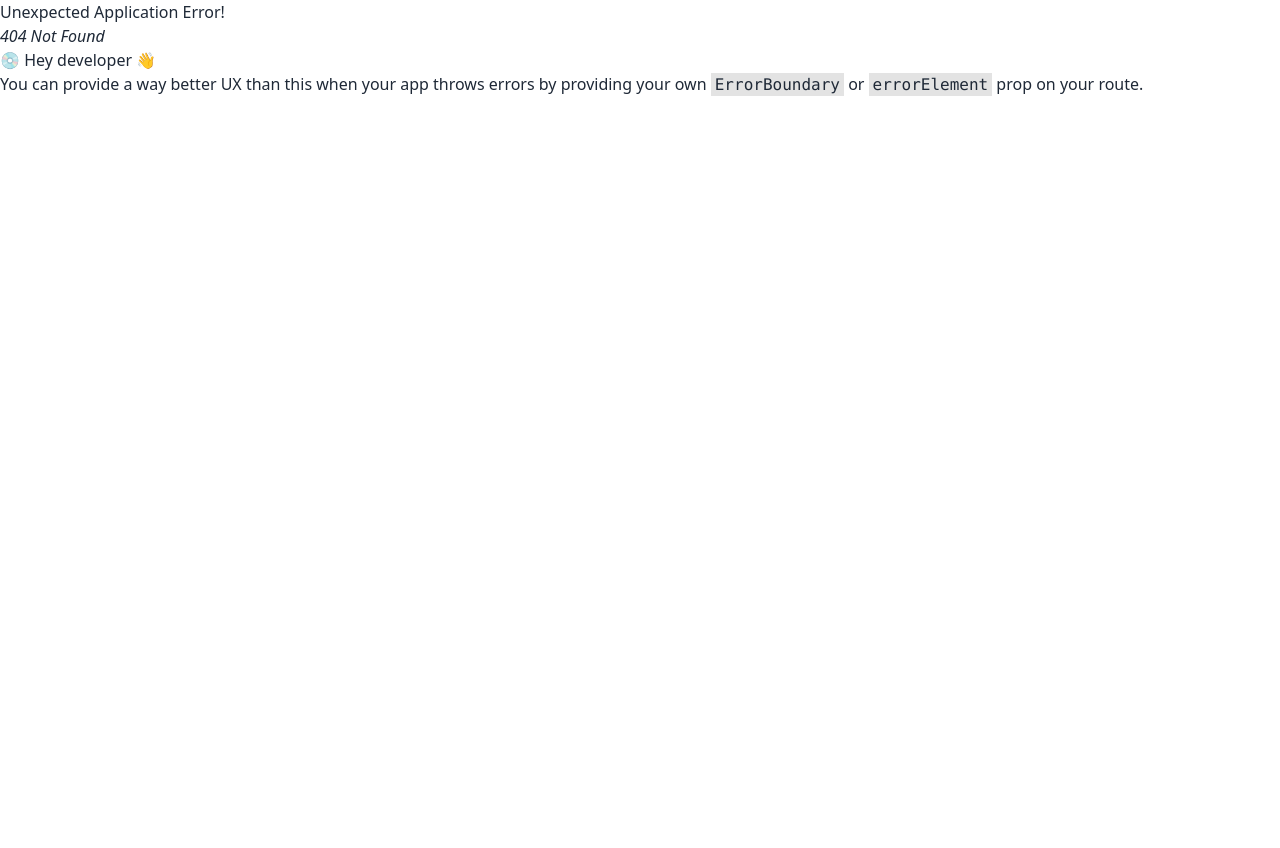
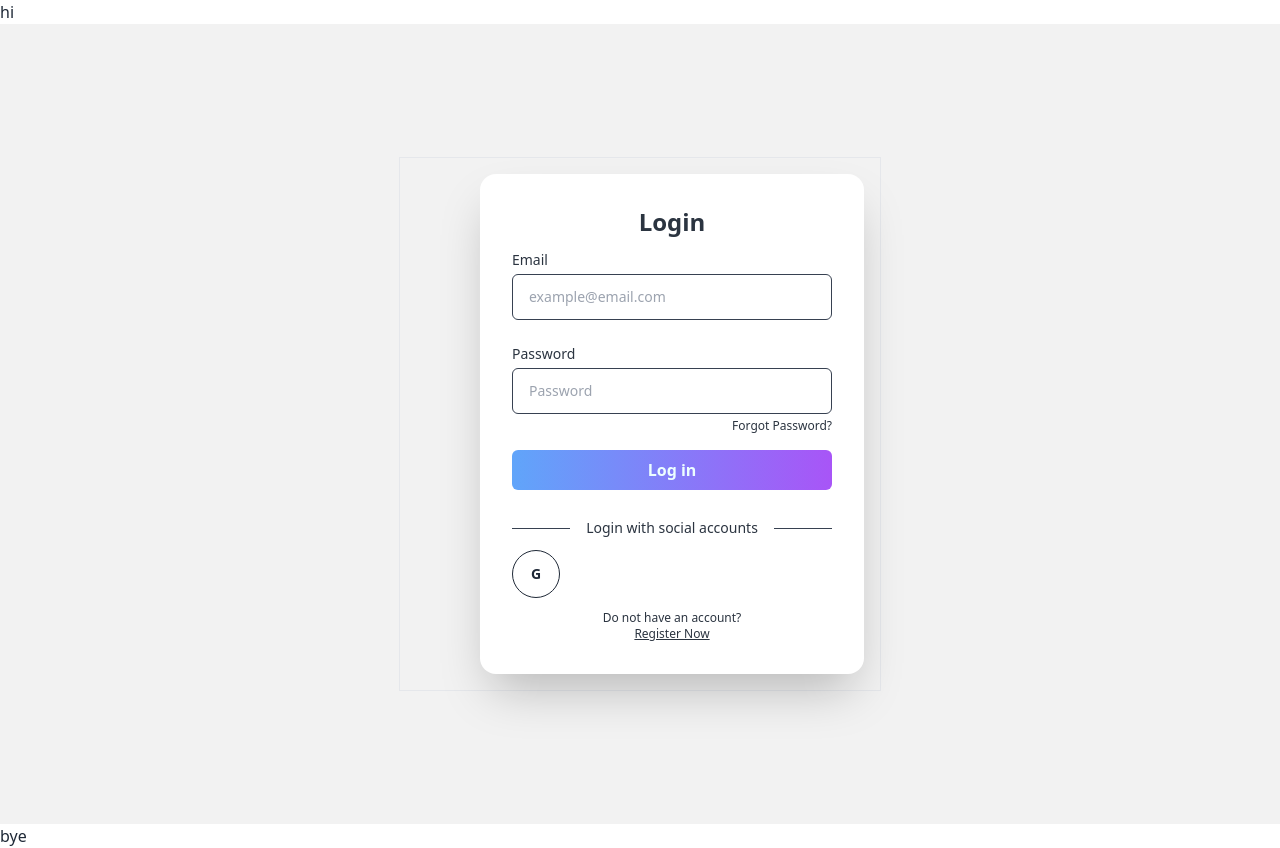
Before and after one commit to taherul77/Fashion-Design-Course, a React (Vite) app: page /login in a window 1280 px wide. Before the commit this address had no page. Before the commit the page ends 800 px from the top, so only its background shows below. Built offline with nearby package versions, Linux system fonts and the light colour scheme; no server answers.

Commit message:
add login

```diff
--- /dev/null
+++ b/src/Provider/AuthProvider.jsx
@@ -0,0 +1,70 @@
+/* eslint-disable react/prop-types */
+
+import { createContext, useEffect, useState } from "react";
+import app from "../firebase/firebase.config";
+import {
+  createUserWithEmailAndPassword,
+  getAuth,
+  onAuthStateChanged,
+  signInWithEmailAndPassword,
+  signInWithPopup,
+  signOut,
+  updateProfile,
+} from "firebase/auth";
+
+export const AuthContext = createContext(null);
+const auth = getAuth(app);
+const AuthProvider = ({ children }) => {
+  const [user, setUser] = useState(null);
+  const [loader, setLoader] = useState(true);
+
+  const createUser = (email, password) => {
+    setLoader(true);
+    return createUserWithEmailAndPassword(auth, email, password);
+  };
+  const signIn = (email, password) => {
+    setLoader(true);
+    return signInWithEmailAndPassword(auth, email, password);
+  };
+  const profileUpdate = (profile) => {
+    setLoader(true);
+    return updateProfile(auth.currentUser, profile);
+  };
+  const logInWithGoogle = (providerGoogle) => {
+    setLoader(true);
+    return signInWithPopup(auth, providerGoogle);
+  };
+  const logInWithGithub = (providerGithub) => {
+    setLoader(true);
+    return signInWithPopup(auth, providerGithub);
+  };
+  const logOut = () => {
+    setLoader(true);
+    return signOut(auth);
+  };
+
+  useEffect(() => {
+    const unsubscribe = onAuthStateChanged(auth, (currentUser) => {
+      setUser(currentUser);
+    });
+    return () => unsubscribe();
+  }, []);
+
+  const authInfo = {
+    user,
+    loader,
+    setLoader,
+    createUser,
+    signIn,
+    profileUpdate,
+    logInWithGoogle,
+    logInWithGithub,
+    logOut,
+  };
+
+  return (
+    <AuthContext.Provider value={authInfo}>{children}</AuthContext.Provider>
+  );
+};
+
+export default AuthProvider;
--- /dev/null
+++ b/src/pages/Home/Home.jsx
@@ -0,0 +1,11 @@
+
+
+const Home = () => {
+    return (
+        <div>
+            hh
+        </div>
+    );
+};
+
+export default Home;
--- /dev/null
+++ b/src/pages/Login/Login.jsx
@@ -0,0 +1,166 @@
+/* eslint-disable react/no-unescaped-entities */
+/* eslint-disable react/no-unknown-property */
+/* eslint-disable no-unused-vars */
+import React, { useContext,  useState } from "react";
+import { Link, useLocation, useNavigate } from "react-router-dom";
+
+
+import { GoogleAuthProvider, } from "firebase/auth";
+import { AuthContext } from "../../Provider/AuthProvider";
+
+
+
+const Login = () => {
+
+    const { signIn,logInWithGoogle } = useContext(AuthContext);
+    const [error, setError] = useState("");
+    const navigate = useNavigate();
+    const location = useLocation();
+    const from = location.state?.from?.pathname || "/";
+    const googleProvider = new GoogleAuthProvider();
+
+
+
+    const handleSignIn = (event) => {
+        event.preventDefault();
+        const form = event.target;
+        const email = form.email.value;
+        const password = form.password.value;
+
+        signIn(email, password)
+          .then((result) => {
+            const user = result.user;
+            console.log(user);
+            form.reset();
+            setError("");
+            navigate(from, { replace: true });
+          })
+          .catch((error) => {
+            console.error(error);
+            setError(error.message);
+          });
+      };
+      const handleGoogleSignIn = () => {
+        logInWithGoogle(googleProvider)
+          .then((result) => {
+            const user = result.user;
+            console.log(user);
+            const saveUser = { displayName: user.displayName,
+              email: user.email,
+              photoURL: user.photoURL, }
+            fetch('http://localhost:5000/users', {
+              method: 'POST',
+              headers: {
+                  'content-type': 'application/json'
+              },
+              body: JSON.stringify(saveUser)
+          })
+              .then(res => res.json())
+              .then(data => {
+                  if (data.insertedId) {
+                    setError("");
+
+
+
+                  }
+              })
+              navigate(from, { replace: true });
+
+          })
+          .catch((error) => {
+            console.error(error);
+            setError(error.message);
+          });
+
+      };
+
+  return (
+    <div className=" login-item hero min-h-screen bg-base-200">
+        <div className="hero-content border  flex-col lg:flex-row">
+          <div className="mr-12 w-1/2">
+            <img src="" alt="" />
+          </div>
+          <div className="card flex-shrink-0 w-full max-w-sm shadow-2xl bg-base-100">
+            <div>
+              <div className="p-8 space-y-3 rounded-xl  text-neutral">
+                <h1 className="text-2xl font-bold text-center">Login</h1>
+                <form
+                  onSubmit={handleSignIn}
+                  noValidate=""
+                  action=""
+                  className="space-y-6 ng-untouched ng-pristine ng-valid"
+                >
+                  <div className="space-y-1 text-sm">
+                    <label htmlFor="email" className="block">
+                      Email
+                    </label>
+                    <input
+                      type="text"
+                      name="email"
+                      id="email"
+                      placeholder="example@email.com"
+                      className="w-full px-4 py-3 rounded-md border border-gray-700  text-neutral"
+                      required
+                    />
+                  </div>
+                  <div className="space-y-1 text-sm">
+                    <label htmlFor="password" className="block">
+                      Password
+                    </label>
+                    <input
+                      type="password"
+                      name="password"
+                      id="password"
+                      placeholder="Password"
+                      className="w-full px-4 py-3 rounded-md border border-gray-700  text-neutral"
+                      required
+                    />
+                    <div className="flex justify-end text-xs">
+                      <a rel="noopener noreferrer" href="/">
+                        Forgot Password?
+                      </a>
+                    </div>
+                  </div>
+
+                  <small>
+                    <p className="text-error -mt-2">
+                      {error.split("Firebase:")}
+                    </p>
+                  </small>
+                  <button
+                    type="submit"
+                    className="block w-full p-3 text-center px-6 py-2 font-bold text-cyan-50 border-md rounded-md  bg-gradient-to-r from-blue-400 to-purple-500"
+                  >
+                    Log in
+                  </button>
+                </form>
+                <div className="flex items-center pt-4 space-x-1">
+                  <div className="flex-1 h-px sm:w-16 bg-gray-700"></div>
+                  <p className="px-3 text-sm">Login with social accounts</p>
+                  <div className="flex-1 h-px sm:w-16 bg-gray-700"></div>
+                </div>
+                <div className="flex flex-col justify-center lg:flex-row lg:justify-between">
+                  <button onClick={handleGoogleSignIn} className="btn btn-circle btn-outline">
+                    G
+                  </button>
+                </div>
+                <p className="text-xs text-center sm:px-6">
+                  Do not have an account? <br />
+                  <Link
+                    rel="noopener noreferrer"
+                    to="/register"
+                    className="underline hover:text-primary"
+                  >
+                    Register Now
+                  </Link>
+                </p>
+              </div>
+            </div>
+          </div>
+        </div>
+      </div>
+
+  );
+};
+
+export default Login;
```
Also changed, not shown: src/Routes/Route.jsx (+12 -0 lines), src/main.jsx (+9 -9 lines).
